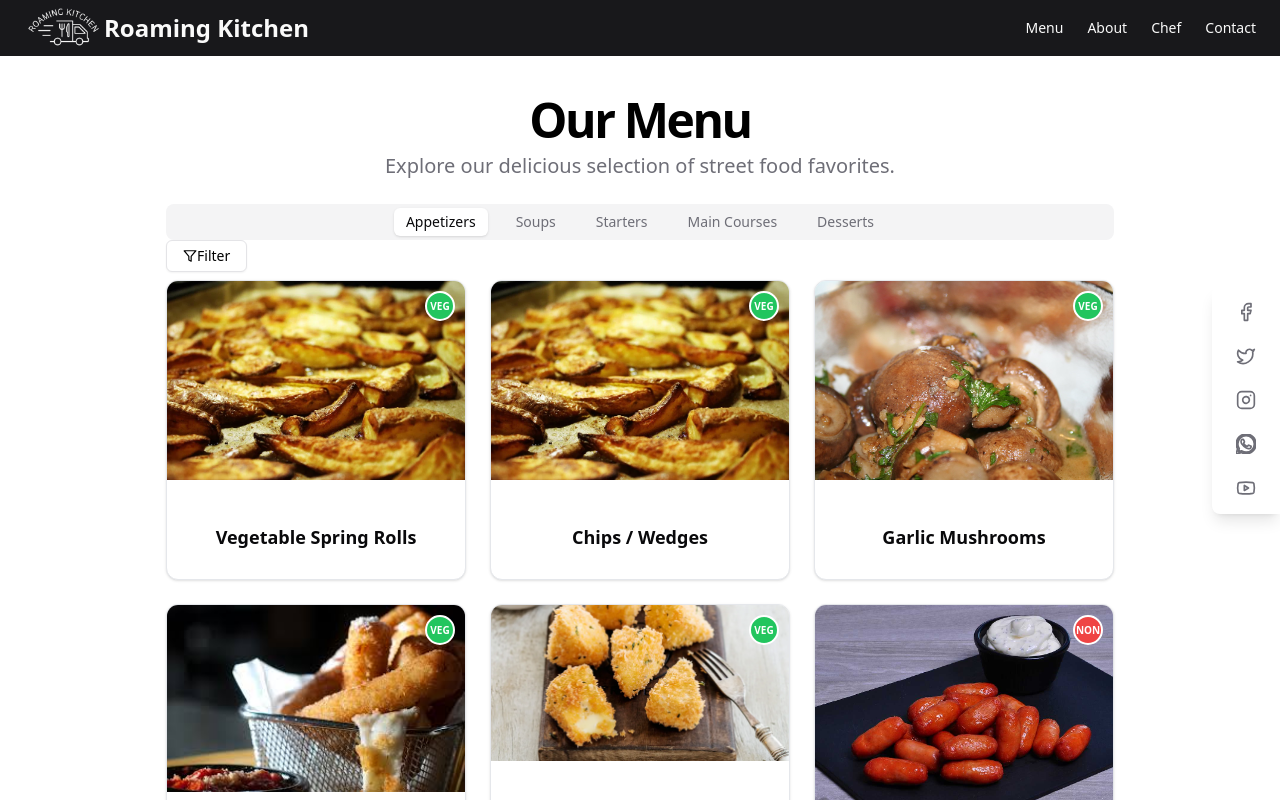
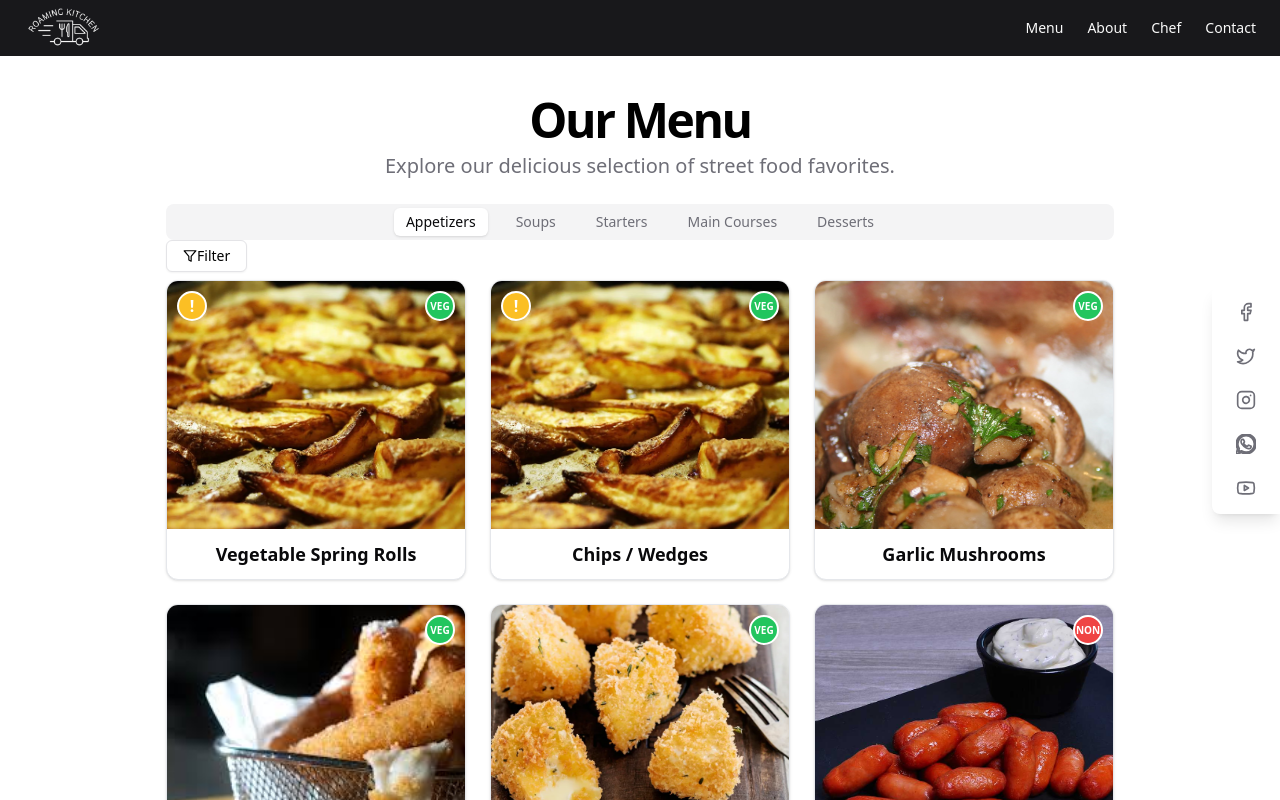
Before and after one commit to jaypopat/roaming-kitchen, a Next.js app: page /menu in a window 1280 px wide. Shown: the top 800 px of the page. Built offline with nearby package versions, Linux system fonts and the light colour scheme.

Commit message:
improved menu ui and added allergen info

```diff
--- a/src/components/Header.tsx
+++ b/src/components/Header.tsx
@@ -5,7 +5,6 @@ export default function Header(){
         <header className="fixed top-0 left-0 right-0 px-4 lg:px-6 h-14 flex items-center bg-primary text-primary-foreground z-50">
         <Link href="/" className="flex items-center justify-center" prefetch={false}>
           <Image height={80} width={80} src="/logo.png" alt="" />
-          <span className="text-2xl font-bold">Roaming Kitchen</span>
         </Link>
         <nav className="ml-auto flex gap-4 sm:gap-6">
           <Link href="/menu" className="text-sm font-medium hover:underline underline-offset-4" prefetch={false}>
--- a/src/components/MenuItem.jsx
+++ b/src/components/MenuItem.jsx
@@ -1,11 +1,11 @@
+"use client";
 import { Card, CardContent } from "@/components/ui/card";
 import Image from "next/image";
+import { useState } from "react";
 
 export const MenuItems = ({ category, filters, items }) => {
   const cardSize = 300;
-  const imageWidth = 300;
-  const imageHeight = 225; // 3:4 aspect ratio
-  const textPositionFromBottom = 20; // Adjusted for better visibility
+  const textHeight = 50;
 
   const VegIndicator = ({ isVeg }) => (
     <div
@@ -31,6 +31,67 @@ export const MenuItems = ({ category, filters, items }) => {
     </div>
   );
 
+  const AllergenIndicator = ({ allergens }) => {
+    const [showTooltip, setShowTooltip] = useState(false);
+
+    if (!allergens || allergens.length === 0) return null;
+
+    return (
+      <div
+        style={{
+          position: "absolute",
+          top: "10px",
+          left: "10px",
+          zIndex: 10,
+        }}
+        onMouseEnter={() => setShowTooltip(true)}
+        onMouseLeave={() => setShowTooltip(false)}
+      >
+        <div
+          style={{
+            width: "30px",
+            height: "30px",
+            borderRadius: "50%",
+            backgroundColor: "#fbbf24",
+            border: "2px solid white",
+            display: "flex",
+            alignItems: "center",
+            justifyContent: "center",
+            color: "white",
+            fontWeight: "bold",
+            fontSize: "16px",
+            cursor: "pointer",
+          }}
+        >
+          !
+        </div>
+        {showTooltip && (
+          <div
+            style={{
+              position: "absolute",
+              top: "100%",
+              left: "0",
+              backgroundColor: "white",
+              border: "1px solid #ccc",
+              borderRadius: "4px",
+              padding: "8px",
+              zIndex: 20,
+              minWidth: "150px",
+              boxShadow: "0 2px 10px rgba(0,0,0,0.1)",
+            }}
+          >
+            <strong>Allergens:</strong>
+            <ul style={{ margin: "4px 0 0 0", paddingLeft: "20px" }}>
+              {allergens.map((allergen, index) => (
+                <li key={index}>{allergen}</li>
+              ))}
+            </ul>
+          </div>
+        )}
+      </div>
+    );
+  };
+
   const MenuItem = ({ item, isVeg }) => (
     <Card
       key={item.item}
@@ -41,21 +102,27 @@ export const MenuItems = ({ category, filters, items }) => {
         height: `${cardSize}px`,
       }}
     >
-      <CardContent className="p-0">
-        <div style={{ position: "relative" }}>
+      <CardContent className="p-0 h-full flex flex-col">
+        <div
+          style={{
+            position: "relative",
+            height: `${cardSize - textHeight}px`,
+            overflow: "hidden",
+          }}
+        >
           <Image
             src={item.image}
-            width={imageWidth}
-            height={imageHeight}
             alt={item.item}
+            layout="fill"
             objectFit="cover"
           />
           <VegIndicator isVeg={isVeg} />
+          <AllergenIndicator allergens={item.allergens} />
         </div>
         <div
-          className="absolute w-full text-center bg-white bg-opacity-75 py-2"
+          className="w-full text-center bg-white py-2 flex items-center justify-center"
           style={{
-            bottom: `${textPositionFromBottom}px`,
+            height: `${textHeight}px`,
           }}
         >
           <h3 className="text-lg font-semibold">{item.item}</h3>
```
Also changed, not shown: src/app/menu/items.json (+2 -91 lines).
